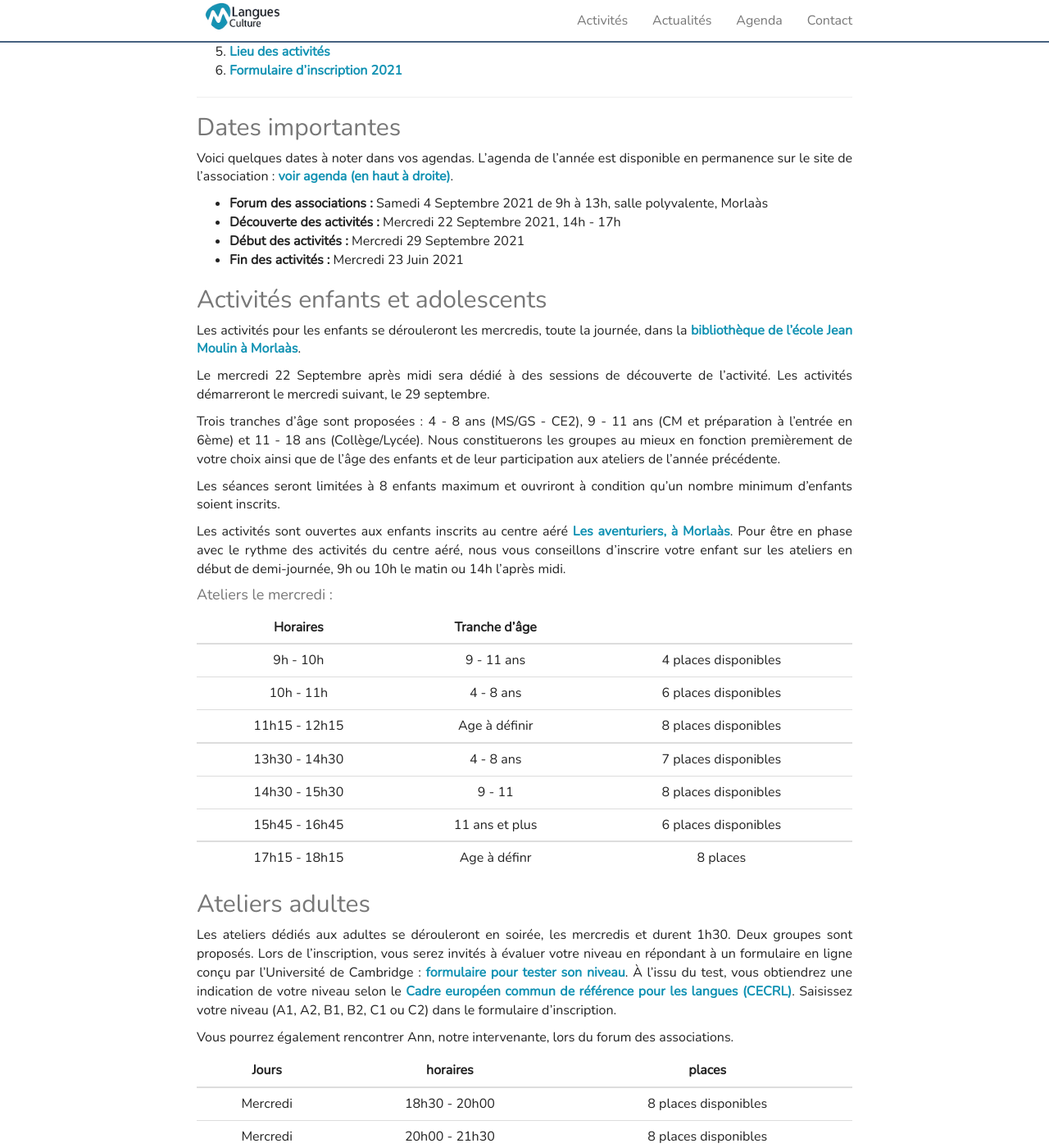
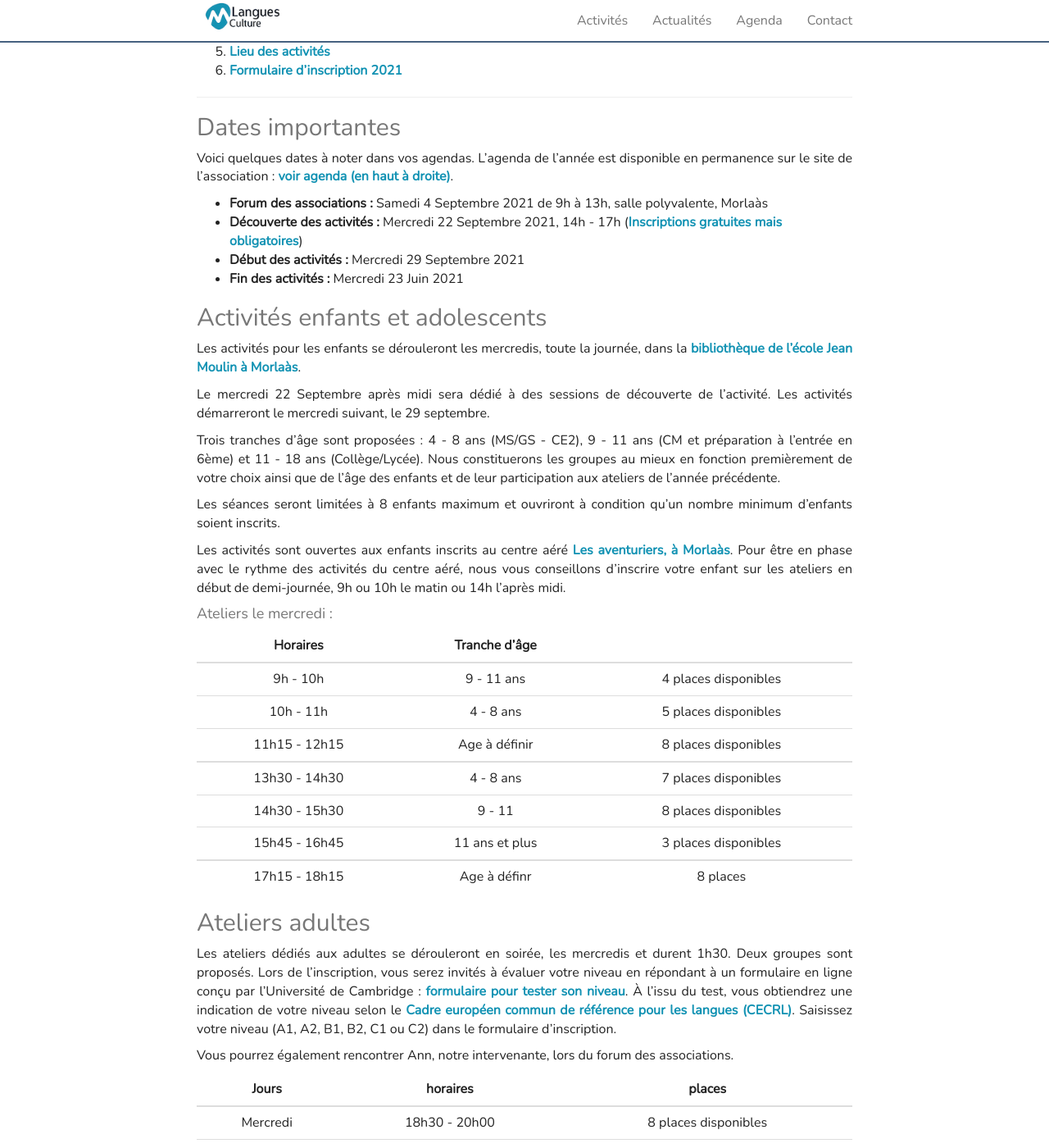
Before and after one commit to mlangues64/mlangues64.github.io, a Jekyll site: the page built from _posts/2021-09-03-inscription2021-2022.markdown, in a window 1280 px wide and 1400 px high, scrolled down 411 px. Shown: the whole window at 82% size. Built offline with Jekyll 4.4.1, drawn with Linux system fonts in a browser that asks for light colours; nearby versions of some CDN libraries.

Commit message:
fix composition

```diff
--- a/_posts/2021-09-03-inscription2021-2022.markdown
+++ b/_posts/2021-09-03-inscription2021-2022.markdown
@@ -34,7 +34,7 @@
 en permanence sur le site de l'association : [voir agenda (en haut à droite)]({{ site.baseurl }}/agenda).
 
 * **Forum des associations :** Samedi 4 Septembre 2021 de 9h à 13h, salle polyvalente, Morlaàs
-* **Découverte des activités :** Mercredi 22 Septembre 2021, 14h - 17h
+* **Découverte des activités :** Mercredi 22 Septembre 2021, 14h - 17h ([Inscriptions gratuites mais obligatoires](https://doodle.com/poll/b5tsxqu2tgpgd9i6?utm_source=poll&utm_medium=link))
 * **Début des activités :** Mercredi 29 Septembre 2021
 * **Fin des activités :** Mercredi 23 Juin 2021
 
@@ -65,12 +65,12 @@
 | Horaires | Tranche d'âge |      |
 |:--------:|:-------------:|:----:|
 | 9h - 10h  | 9 - 11 ans | 4 places disponibles |
-| 10h - 11h | 4 - 8 ans  | 6 places disponibles |
+| 10h - 11h | 4 - 8 ans  | 5 places disponibles |
 | 11h15 - 12h15 | Age à définir | 8 places disponibles |
 |:--------:|:-------------:|:----:|
 | 13h30 - 14h30 | 4 - 8 ans | 7 places disponibles |
 | 14h30 - 15h30 | 9 - 11 | 8 places disponibles |
-| 15h45 - 16h45 | 11 ans et plus | 6 places disponibles |
+| 15h45 - 16h45 | 11 ans et plus | 3 places disponibles |
 |:--------:|:-------------:|:----:|
 | 17h15 - 18h15 | Age à définr | 8 places|
 {: .table }
```
